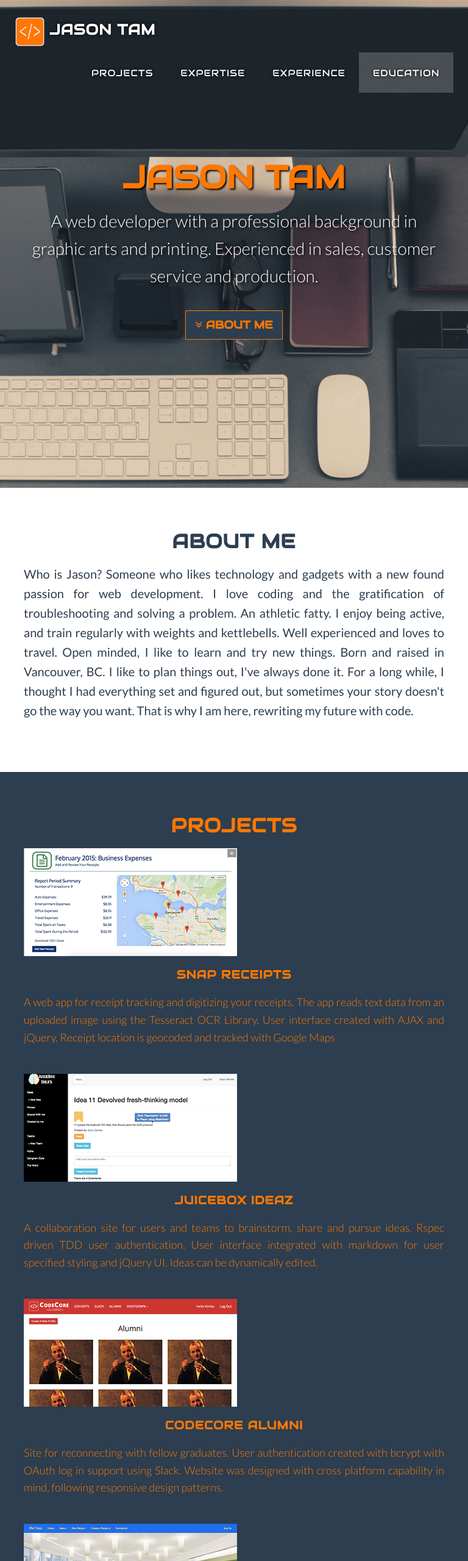
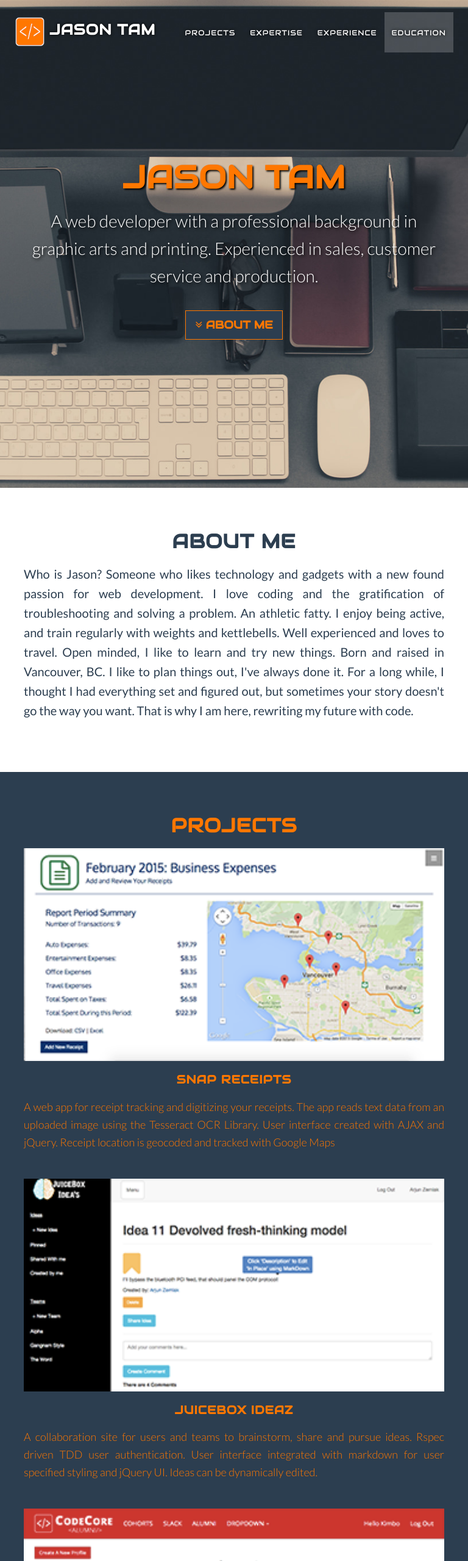
Before and after one commit to jzntam/jzntam.github.io, a plain HTML site: page index.html in a window 768 px wide. Shown: the top 2560 px of the page at 61% size. Drawn offline with Linux system fonts and the light colour scheme.

Commit message:
Made Navbar more responsive

```diff
--- a/index.html
+++ b/index.html
@@ -94,7 +94,7 @@
           <div class="col-md-12">
             <div class="col-md-4">
               <a href="https://github.com/jzntam/Snap_Receipts" target="_blank">
-                <img src="images/snap.png" class="img-responsive">
+                <img src="images/snap.png" class="project-image">
               </a>
               <h4>Snap Receipts</h4>
               <p>
@@ -103,7 +103,7 @@
             </div>
             <div class="col-md-4">
               <a href="https://juicebox.herokuapp.com" target="_blank">
-                <img src="images/juice.png" class="img-responsive">
+                <img src="images/juice.png" class="project-image">
               </a>
               <h4>JuiceBox Ideaz</h4>
               <p>
@@ -112,7 +112,7 @@
             </div>
             <div class="col-md-4">
               <a href="https://codecore-alumni.herokuapp.com" target="_blank">
-                <img src="images/alumni.png" class="img-responsive">
+                <img src="images/alumni.png" class="project-image">
               </a>
               <h4>CodeCore Alumni</h4>
               <p>
@@ -123,7 +123,7 @@
           <div class="col-md-12">
             <div class="col-md-4">
               <a href="https://jason-pm-tool.herokuapp.com" target="_blank">
-                <img src="images/pmtool.png" class="img-responsive">
+                <img src="images/pmtool.png" class="project-image">
               </a>
               <h4>PM Tool</h4>
               <p>
@@ -132,7 +132,7 @@
             </div>
             <div class="col-md-4">
               <a href="https://codecoreq.herokuapp.com" target="_blank">
-                <img src="images/codecoreq.png" class="img-responsive">
+                <img src="images/codecoreq.png" class="project-image">
               </a>
               <h4>codecoreQ</h4>
               <p>
@@ -141,7 +141,7 @@
             </div>
             <div class="col-md-4">
               <a href="https://launch-igniter.herokuapp.com" target="_blank">
-                <img src="images/launchy.png" class="img-responsive">
+                <img src="images/launchy.png" class="project-image">
               </a>
               <h4>Launch Igniter</h4>
               <p>
--- a/stylesheets/base.css
+++ b/stylesheets/base.css
@@ -133,6 +133,15 @@ a.navbar-brand {
     -moz-transition: background .5s ease-in-out,padding .5s ease-in-out;
     transition: background .5s ease-in-out,padding .5s ease-in-out;
   }
+
+/* Media Query to navbar more responsive */
+@media(max-width:996px) {
+  .navbar-custom .nav li a {
+    font-size: 12px;
+    padding-left: 12px;
+    padding-right: 12px;
+  }
+}
 
   .top-nav-collapse {
     padding: 0;
@@ -374,6 +383,10 @@ a.navbar-brand {
   margin-top: 5px;
 }
 
+.project-image {
+  width: 100%
+}
+
 /*.img-responsive:hover{
   transform: scale(2,2);
   transition: all 0.3s linear;
```
